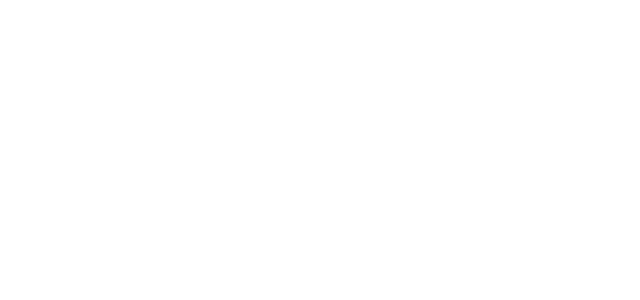
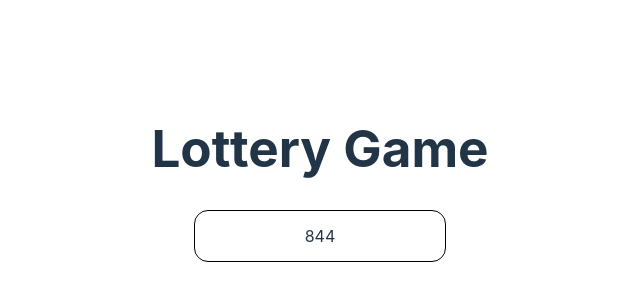
Before and after one commit to Abhay108cell/react, a React (Vite) app: page / in a window 1280 px wide. Shown: the part 226-526 px from the top of the page, without its empty margins (320-960 px from the left). Built offline with nearby package versions, Linux system fonts and the light colour scheme.

Commit message:
generated random number in lottery game

```diff
--- a/src/App.jsx
+++ b/src/App.jsx
@@ -1,8 +1,8 @@
-
+import LotteryGame from "./LotteryGame";
 function App(params) {
   return(
     <>
-
+   <LotteryGame/>
     </>
   )
 }
--- /dev/null
+++ b/src/LotteryGame.css
@@ -0,0 +1,10 @@
+.ticket {
+  display: flex;
+  justify-content: center;
+  align-items: center;
+  height: 50px;
+  width: 250px;
+  border: 1px solid black;
+  border-radius: 14px;
+  margin: 0 auto;
+}
--- /dev/null
+++ b/src/LotteryGame.jsx
@@ -0,0 +1,16 @@
+import "./LotteryGame.css"
+import { useState } from "react";
+import { genNumber } from "./helper";
+export default function LotteryGame(){
+  let [ticket, setTicket] = useState(genNumber(3));
+  return(
+    <div>
+      <h1>Lottery Game</h1>
+      <div className="ticket">
+        <span>{ticket[0]}</span>
+        <span>{ticket[1]}</span>
+        <span>{ticket[2]}</span>
+      </div>
+    </div>
+  )
+}
--- /dev/null
+++ b/src/helper.js
@@ -0,0 +1,9 @@
+function genNumber(n){
+  let arr = new Array(n)
+  for(let i=0; i<n; i++){
+    arr[i] = Math.floor(Math.random() * 10);
+  }
+  return arr;
+}
+
+export {genNumber}
--- a/src/index.css
+++ b/src/index.css
@@ -1,4 +1,4 @@
-/* :root {
+:root {
   font-family: Inter, system-ui, Avenir, Helvetica, Arial, sans-serif;
   line-height: 1.5;
   font-weight: 400;
@@ -25,6 +25,7 @@
 body {
   margin: 0;
   display: flex;
+  justify-content: center;
   place-items: center;
   min-width: 320px;
   min-height: 100vh;
@@ -65,4 +66,4 @@
   button {
     background-color: #f9f9f9;
   }
-} */
+}
```
